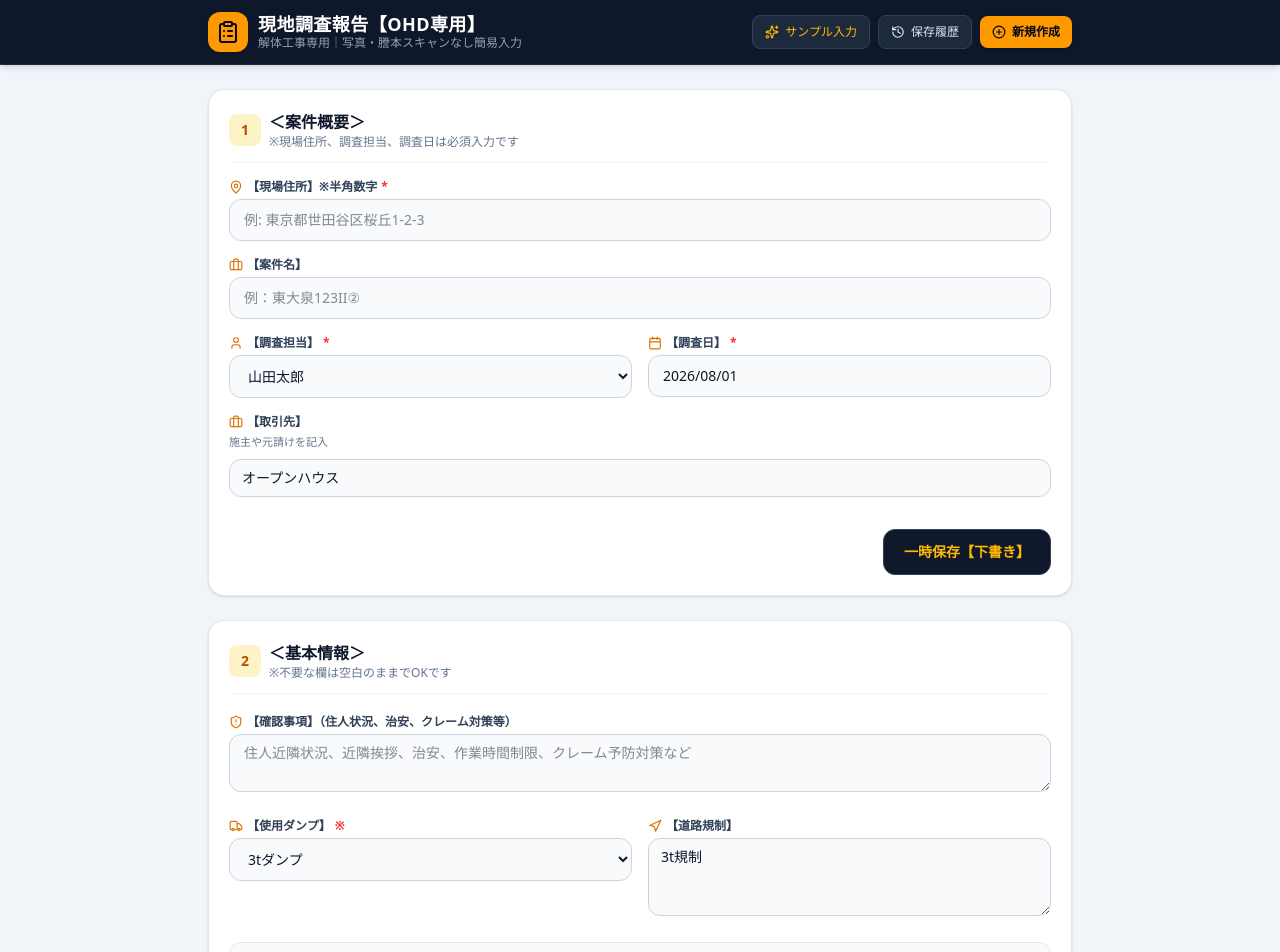
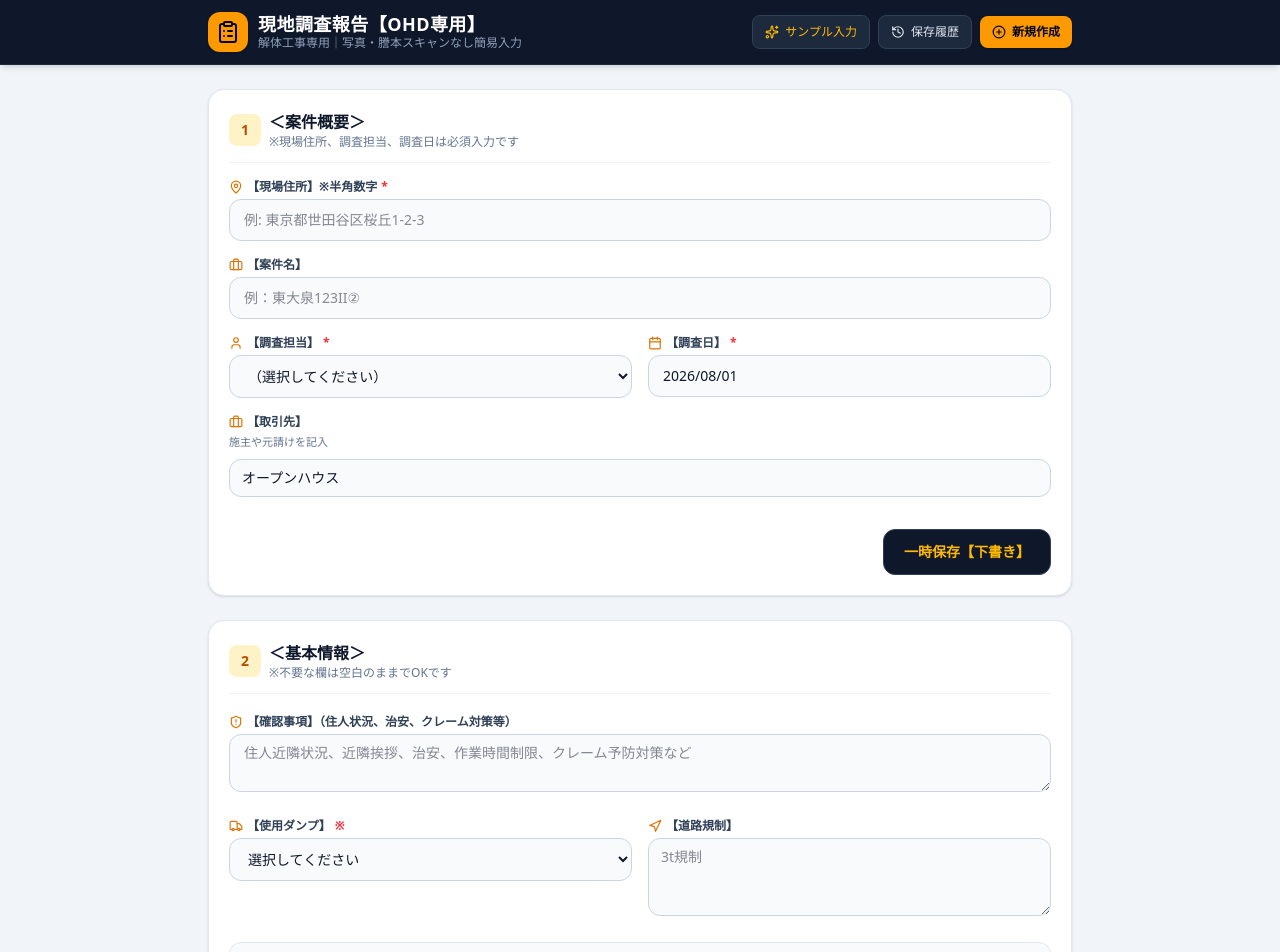
Before and after one commit to pyonshira07/ohd-field-survey-test, a React (Vite) app: page / in a window 1280 px wide. Shown: the top 952 px of the page. Built offline with nearby package versions, Linux system fonts and the light colour scheme.

Commit message:
Align field survey master options

```diff
--- a/src/App.tsx
+++ b/src/App.tsx
@@ -21,9 +21,27 @@ export default function App() {
       if (savedDraft) {
         const parsed = JSON.parse(savedDraft);
         // 旧テンプレートの例文だけを、入力値ではなくplaceholderとして扱うための一度きりの移行。
+        const dumpTruckTypeMap: Record<string, string> = {
+          '2tダンプ': '2t',
+          '3tダンプ': '3t',
+          '4tダンプ': '4t',
+          '4tロング': '4t',
+          '10tダンプ': '大型',
+        };
+        const legacyOtherStructure = '越境物、電線、電柱等';
+
         return {
           ...parsed,
+          inspector: ['萩嶋', '浅野', '星川', '白戸'].includes(parsed.inspector) ? parsed.inspector : '',
+          dumpTruckType: dumpTruckTypeMap[parsed.dumpTruckType] ?? parsed.dumpTruckType,
           roadRestriction: parsed.roadRestriction === '3t規制' ? '' : parsed.roadRestriction,
+          otherStructures: Array.isArray(parsed.otherStructures)
+            ? parsed.otherStructures.filter((item: string) => item !== legacyOtherStructure)
+            : [],
+          otherStructuresCustom:
+            Array.isArray(parsed.otherStructures) && parsed.otherStructures.includes(legacyOtherStructure) && !parsed.otherStructuresCustom
+              ? legacyOtherStructure
+              : parsed.otherStructuresCustom,
           buildings: Array.isArray(parsed.buildings)
             ? parsed.buildings.map((building: any) => ({
                 ...building,
--- a/src/utils/sampleData.ts
+++ b/src/utils/sampleData.ts
@@ -1,23 +1,20 @@
 import { SurveyReport } from '../types';
 
 export const INSPECTOR_OPTIONS = [
-  '山田太郎',
-  '佐藤次郎',
-  '鈴木一郎',
-  '田中三郎',
-  '高橋四郎',
-  '渡辺五郎',
-  '手入力'
+  '萩嶋',
+  '浅野',
+  '星川',
+  '白戸'
 ];
 
 export const DUMP_TRUCK_OPTIONS = [
   '選択してください',
-  '2tダンプ',
-  '3tダンプ',
-  '4tダンプ',
-  '4tロング',
-  '10tダンプ',
-  '軽トラ'
+  '搬入不可',
+  '3t',
+  '4t',
+  '軽トラ',
+  '2t',
+  '大型'
 ];
 
 export const ROAD_RESTRICTION_OPTIONS = [
@@ -59,8 +56,7 @@ export const OTHER_STRUCTURE_OPTIONS = [
   '浄化槽',
   '井戸',
   'カーポート',
-  '物置',
-  '越境物、電線、電柱等'
+  '物置'
 ];
 
 export function createEmptyReport(): SurveyReport {
@@ -72,13 +68,13 @@ export function createEmptyReport(): SurveyReport {
     status: 'draft',
 
     siteAddress: '',
-    inspector: '山田太郎',
+    inspector: '',
     surveyDate: todayStr,
     clientType: '依頼主',
 
     notesAndPrecautions: '',
-    dumpTruckType: '3tダンプ',
-    roadRestriction: '3t規制',
+    dumpTruckType: '',
+    roadRestriction: '',
     isDeadEnd: false,
     roadWidth: '',
     sidewalkWidth: '',
```
